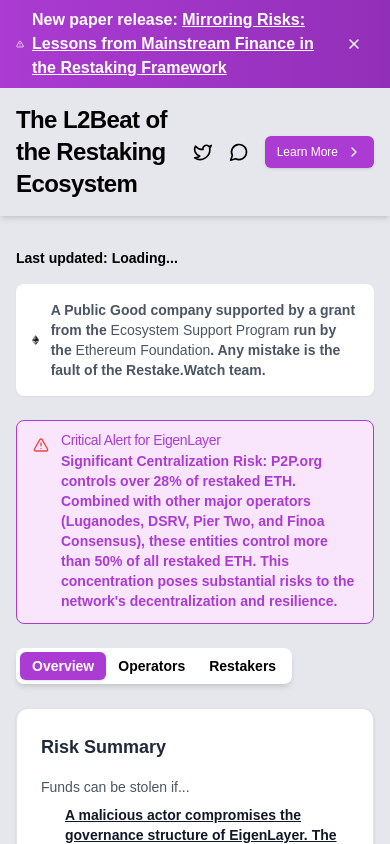
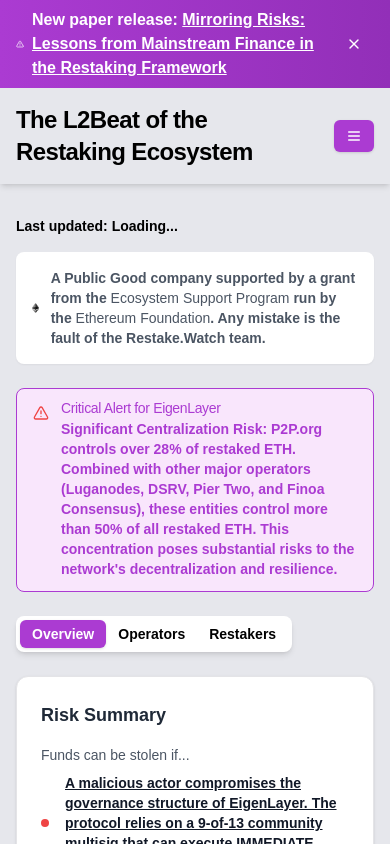
Before and after one commit to rstbeat/restake-watch-front-end, a Next.js app: page / in a window 390 px wide. Shown: the top 844 px of the page. Built offline with nearby package versions, Linux system fonts and the light colour scheme; no server answers.

Commit message:
feat: show sidebar in mobile

```diff
--- a/src/components/RestakeWatch.tsx
+++ b/src/components/RestakeWatch.tsx
@@ -5,8 +5,8 @@ import {
   Twitter,
   ChevronRight,
   MessageCircle,
+  Menu,
 } from 'lucide-react';
-import { Card, CardHeader, CardContent } from '@/components/ui/card';
 import { Alert, AlertDescription, AlertTitle } from '@/components/ui/alert';
 import { Tabs, TabsContent, TabsList, TabsTrigger } from '@/components/ui/tabs';
 import {
@@ -26,11 +26,9 @@ import Overview from './Overview';
 import Footer from './Footer';
 import Roadmap from './Roadmap';
 import About from './About';
-import {
-  StakerData,
-  OperatorDataResponse,
-} from '../app/interface/operatorData.interface';
+import { OperatorDataResponse } from '../app/interface/operatorData.interface';
 import { fetchStakerData, fetchOperatorData } from '../app/api/restake/restake';
+import { Dialog, DialogClose, DialogContent } from '@radix-ui/react-dialog';
 
 type PlatformType = 'eigenlayer' | 'symbiotic' | 'karak';
 
@@ -48,6 +46,8 @@ const RestakeWatch: React.FC = () => {
   );
   const [isLoadingStakerData, setIsLoadingStakerData] = useState(false);
   const [isLoadingOperatorData, setIsLoadingOperatorData] = useState(false);
+
+  const [isSetModalOpen, setOpen] = useState(false);
 
   useEffect(() => {
     const handleScroll = () => {
@@ -221,7 +221,7 @@ const RestakeWatch: React.FC = () => {
                       The L2Beat of the Restaking Ecosystem
                     </h1>
                   </div>
-                  <div className="flex items-center space-x-4">
+                  <div className="hidden lg:flex items-center space-x-4">
                     <a
                       href="https://twitter.com/therestakewatch"
                       target="_blank"
@@ -252,6 +252,16 @@ const RestakeWatch: React.FC = () => {
                     >
                       Learn More
                       <ChevronRight className="ml-2 h-4 w-4" />
+                    </Button>
+                  </div>
+
+                  <div className="block md:hidden">
+                    <Button
+                      size="sm"
+                      className="bg-[#ab3bd2] text-white hover:bg-[#922fb8]"
+                      onClick={() => setIsMobileSidebarOpen(true)}
+                    >
+                      <Menu className="h-4 w-4" />
                     </Button>
                   </div>
                 </div>
--- a/src/components/Sidebar.tsx
+++ b/src/components/Sidebar.tsx
@@ -1,7 +1,7 @@
 import React from 'react';
 import { Sheet, SheetContent } from '@/components/ui/sheet';
 import { Button } from '@/components/ui/button';
-import { BookOpen, Heart } from 'lucide-react';
+import { BookOpen, Heart, X } from 'lucide-react';
 import Link from 'next/link';
 import Image from 'next/image';
 
@@ -17,7 +17,7 @@ const Sidebar: React.FC<SidebarProps> = ({
   children,
 }) => {
   const SidebarContent = () => (
-    <div className="flex flex-col h-full bg-[#e6e7ec] text-[#000000] font-bold">
+    <div className="flex flex-col h-full bg-[#e6e7ec] text-[#000000] font-bold relative pb-14">
       <div className="p-4">
         <Image
           src="/restake-watch-logo.png"
@@ -56,6 +56,15 @@ const Sidebar: React.FC<SidebarProps> = ({
           </Button>
         </Link>
       </nav>
+
+      <Button
+        size="sm"
+        className="md:hidden w-24 self-center absolute bottom-2  bg-[#ab3bd2] text-white hover:bg-[#922fb8]"
+        onClick={() => setIsMobileOpen(false)}
+      >
+        Close
+        <X className="ml-2 h-4 w-4" />
+      </Button>
     </div>
   );
 
```
